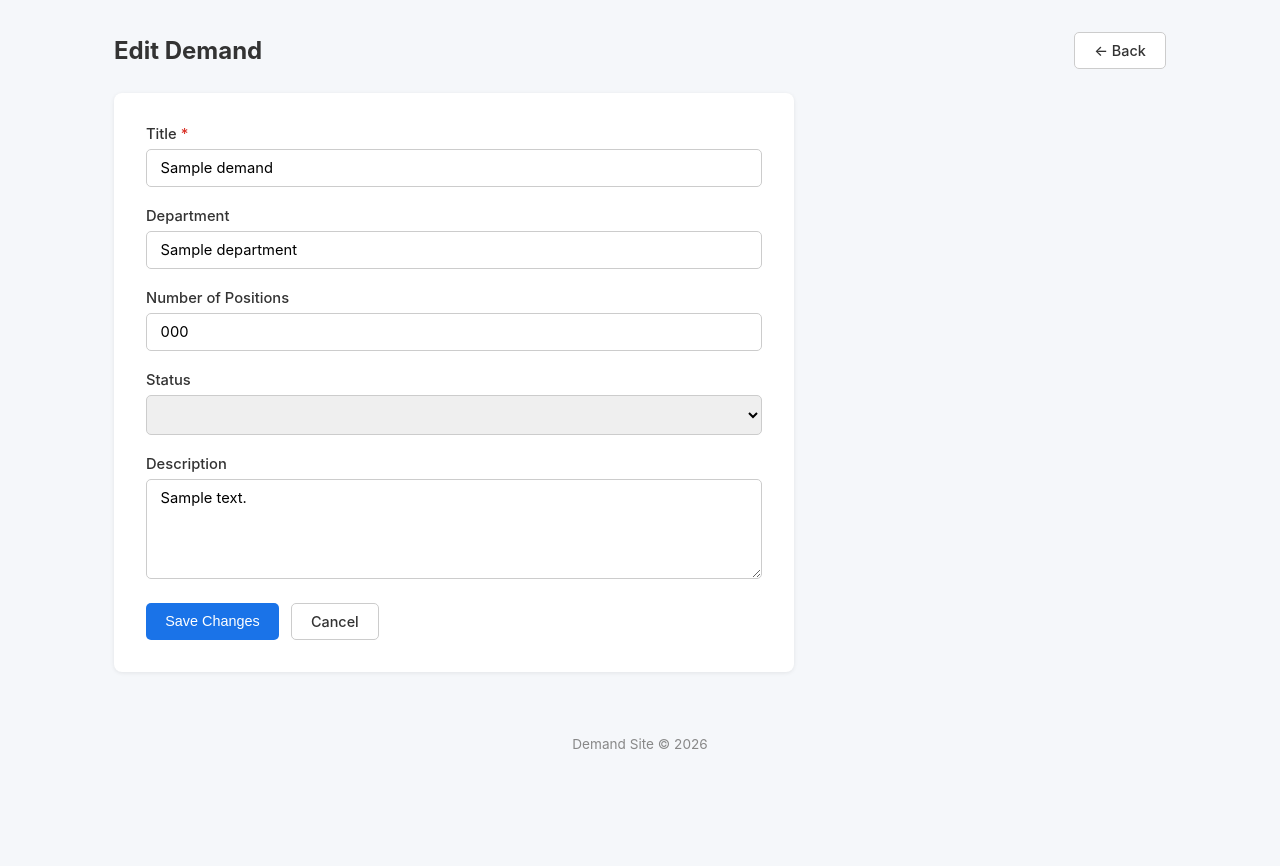
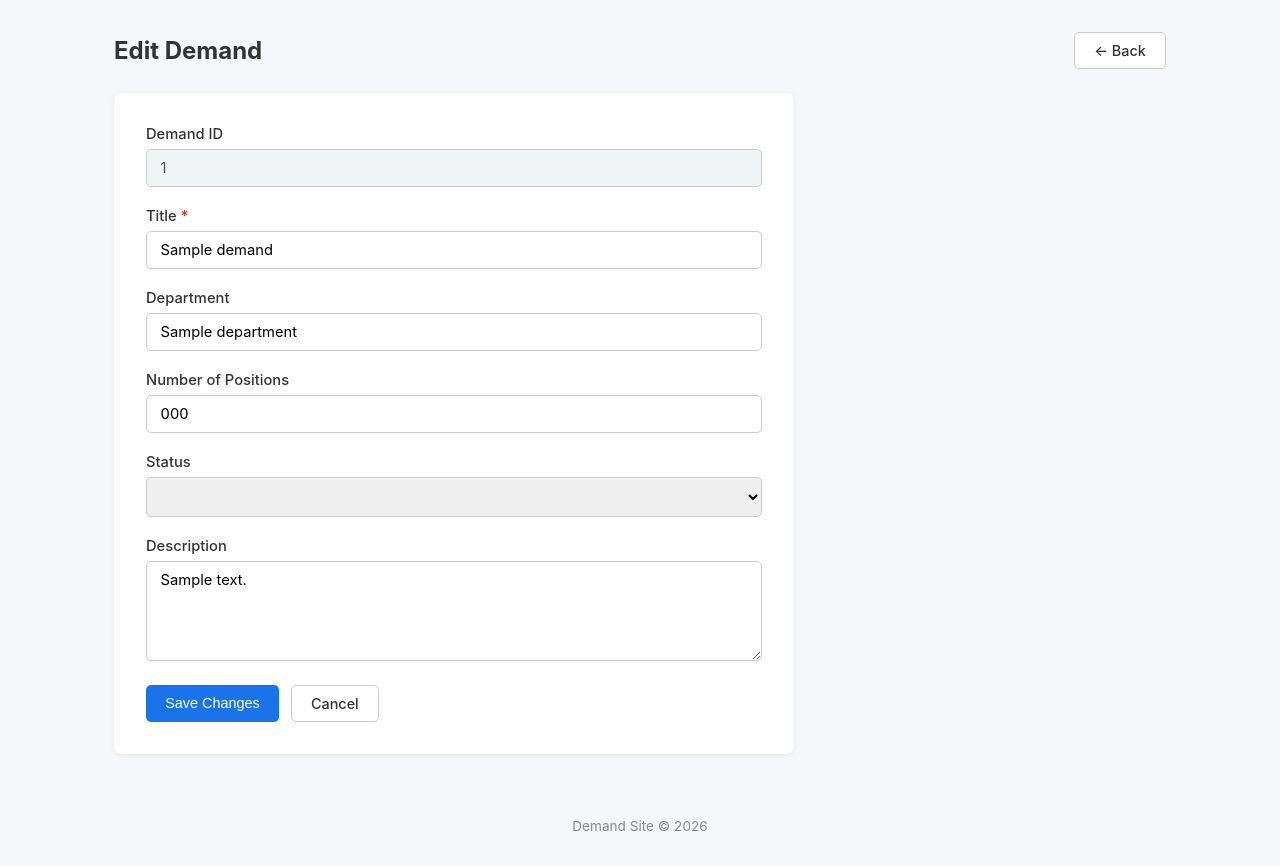
Before and after one commit to WildlingOtton/demand-site, a Node project: template src/views/demands/form.ejs in a window 1280 px wide. Before the commit the page ends 749 px from the top, so only its background shows below. Run offline with Node 20 templates, Linux system fonts and the light colour scheme; the template is opened without the code that fills it: most values are stand-ins (such as "Sample title", 1, 10 or a date in 2020); lists and menus that the app fills with data are empty; some libraries are stand-ins or nearby versions.

Commit message:
Auto-assign 5-digit demand ID starting at 00001
Agent-Logs-Url: https://github.com/WildlingOtton/demand-site/sessions/3d3775cb-220f-4cb2-927d-7fc63b4599b3

Co-authored-by: WildlingOtton <28537860+WildlingOtton@users.noreply.github.com>

```diff
--- a/src/views/demands/form.ejs
+++ b/src/views/demands/form.ejs
@@ -9,6 +9,12 @@
 
 <div class="card" style="max-width:680px;">
   <form action="<%= demand ? '/demands/' + demand.id : '/demands' %>" method="POST">
+    <% if (demand) { %>
+    <div class="form-group">
+      <label for="demandId">Demand ID</label>
+      <input type="text" id="demandId" value="<%= demand.demandId %>" readonly disabled style="background:#f1f3f4;cursor:not-allowed;" />
+    </div>
+    <% } %>
     <div class="form-group">
       <label for="title">Title <span style="color:#d93025;">*</span></label>
       <input type="text" id="title" name="title" required value="<%= demand ? demand.title : '' %>" maxlength="200" />
--- a/src/views/demands/index.ejs
+++ b/src/views/demands/index.ejs
@@ -20,6 +20,7 @@
     <table>
       <thead>
         <tr>
+          <th>Demand ID</th>
           <th>Title</th>
           <th>Department</th>
           <th>Positions</th>
@@ -32,6 +33,7 @@
         <% demands.forEach(function(demand) { %>
           <% const canEdit = user.role === 'admin' || user.role === 'hiring_manager' || demand.createdBy === user.id; %>
           <tr>
+            <td><%= demand.demandId || '—' %></td>
             <td><strong><%= demand.title %></strong></td>
             <td><%= demand.department || '—' %></td>
             <td><%= demand.numberOfPositions %></td>
```
Also changed, not shown: src/models/Demand.js (+11 -0 lines).
